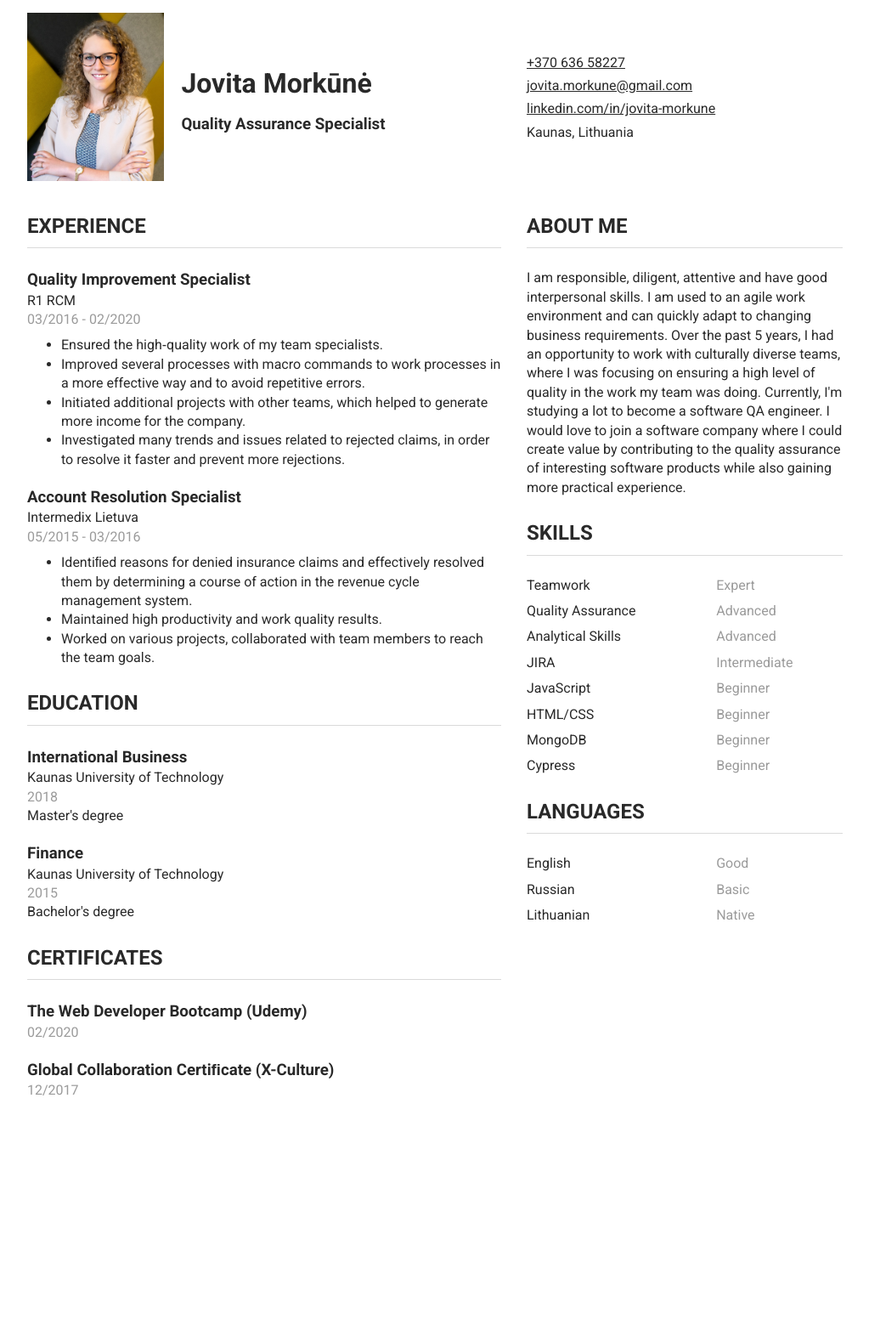
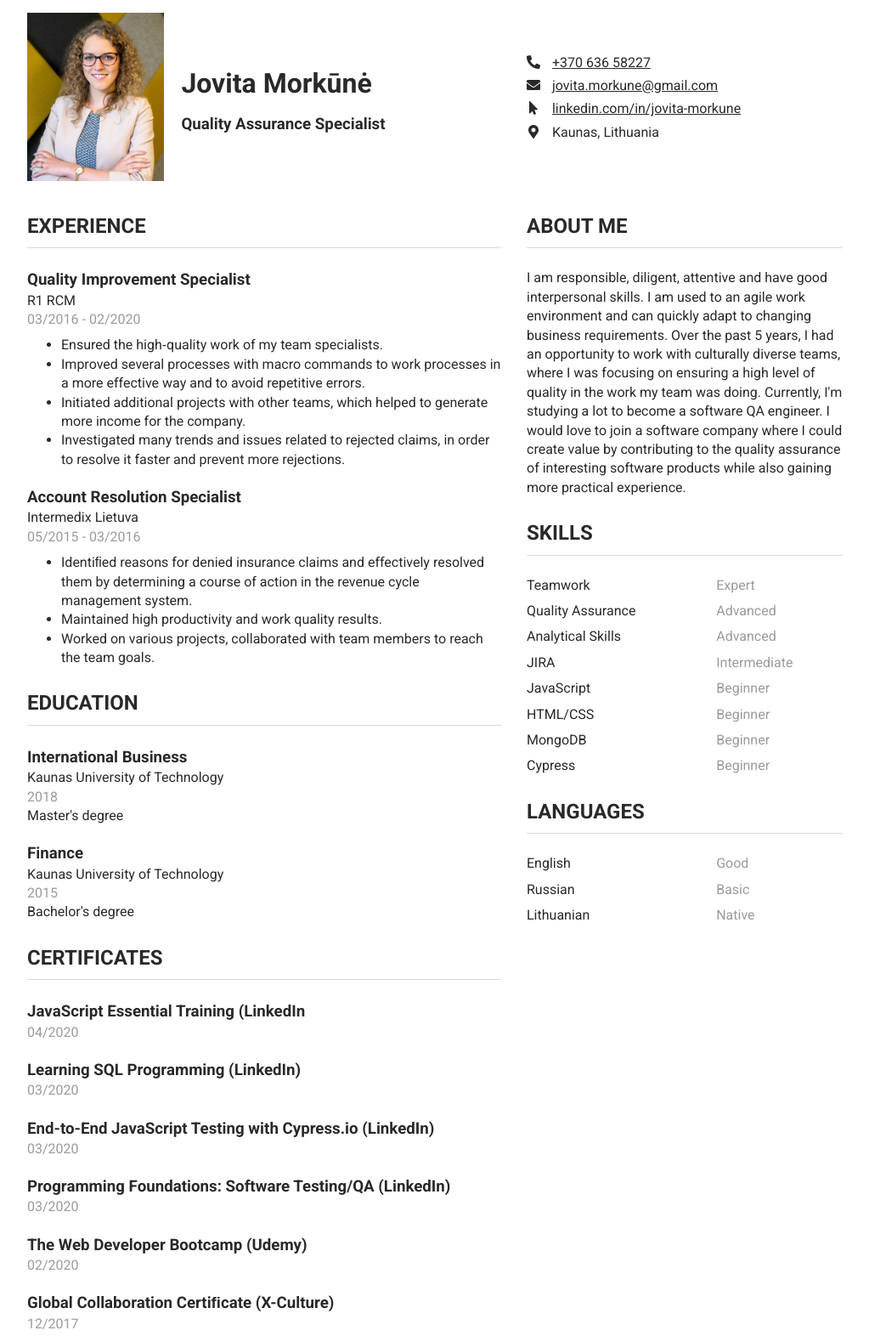
Before and after one commit to morkune/morkune.github.io, a plain HTML site: page index.html in a window 1280 px wide. Shown: the part 45-1617 px from the top of the page at 85% size, without its empty margins (128-1151 px from the left). Before the commit the page ends 1426 px from the top, so only its background shows below. Drawn offline with Linux system fonts and the light colour scheme.

Commit message:
Add font-awesome icons

```diff
--- a/assets/styles/styles.css
+++ b/assets/styles/styles.css
@@ -58,6 +58,20 @@ a:hover {
 
 .contact-entry-container {
   margin-bottom: 0.3rem;
+}
+
+.fa-phone-alt,
+.fa-envelope {
+  margin-right: 10px;
+}
+.fa-mouse-pointer {
+  margin-right: 13px;
+  margin-left: 3px;
+}
+
+.fa-map-marker-alt {
+  margin-right: 12px;
+  margin-left: 2px;
 }
 
 .first-column {
--- a/index.html
+++ b/index.html
@@ -5,10 +5,14 @@
     <meta name="viewport" content="width=device-width, initial-scale=1.0" />
     <link rel="stylesheet" href="./assets/styles/normalize.css" />
     <link
+      rel="stylesheet"
       href="https://fonts.googleapis.com/css2?family=Roboto:wght@400;700&display=swap"
-      rel="stylesheet"
     />
     <link rel="stylesheet" href="./assets/styles/styles.css" />
+    <link
+      rel="stylesheet"
+      href="https://cdnjs.cloudflare.com/ajax/libs/font-awesome/5.13.1/css/all.min.css"
+    />
     <title>Jovita Morkūnė Resume</title>
   </head>
 
@@ -36,19 +40,25 @@
       </section>
       <section class="contact-section">
         <div class="contact-entry-container">
-          <a href="tel:+37063658227" target="_blank">+370 636 58227</a>
+          <i class="fas fa-phone-alt"></i>
+          <a href="tel:+37063658227" target="_blank">
+            +370 636 58227
+          </a>
         </div>
         <div class="contact-entry-container">
+          <i class="fas fa-envelope"></i>
           <a href="mailto:jovita.morkune@gmail.com" target="_blank">
             jovita.morkune@gmail.com
           </a>
         </div>
         <div class="contact-entry-container">
+          <i class="fas fa-mouse-pointer"></i>
           <a href="https://www.linkedin.com/in/jovita-morkune/" target="_blank">
             linkedin.com/in/jovita-morkune
           </a>
         </div>
         <div class="contact-entry-container">
+          <i class="fas fa-map-marker-alt"></i>
           <span>Kaunas, Lithuania</span>
         </div>
       </section>
@@ -112,6 +122,22 @@
         </section>
         <section class="section-container">
           <h2 class="title">Certificates</h2>
+          <div class="section-entry-container">
+            <h3>JavaScript Essential Training (LinkedIn</h3>
+            <p class="date">04/2020</p>
+          </div>
+          <div class="section-entry-container">
+            <h3>Learning SQL Programming (LinkedIn)</h3>
+            <p class="date">03/2020</p>
+          </div>
+          <div class="section-entry-container">
+            <h3>End-to-End JavaScript Testing with Cypress.io (LinkedIn)</h3>
+            <p class="date">03/2020</p>
+          </div>
+          <div class="section-entry-container">
+            <h3>Programming Foundations: Software Testing/QA (LinkedIn)</h3>
+            <p class="date">03/2020</p>
+          </div>
           <div class="section-entry-container">
             <h3>The Web Developer Bootcamp (Udemy)</h3>
             <p class="date">02/2020</p>
```
